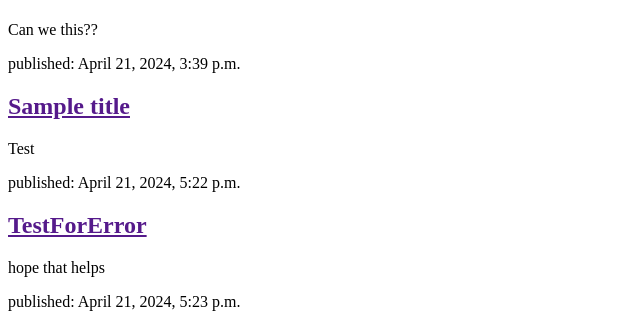
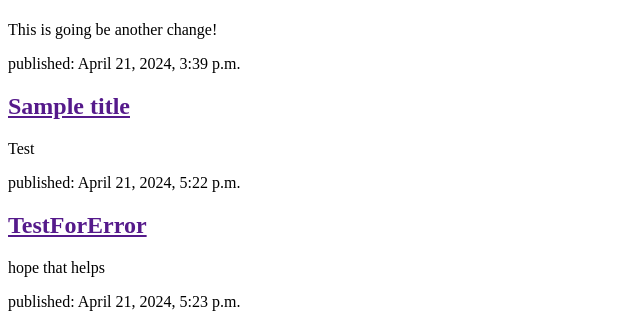
Before and after one commit to kamadomin/my-first-blog, a Django app: page / in a window 1280 px wide. Shown: the part 45-360 px from the top of the page, without its empty margins (0-640 px from the left). Run offline with Django 3.2, Linux system fonts and the light colour scheme; data comes from the database, SQL or seed files in the repository.

```diff
--- a/blog/templates/blog/post_list.html
+++ b/blog/templates/blog/post_list.html
@@ -2,7 +2,7 @@
     <h1><a href="/">Django Girls Blog</a></h1>
 </header>
 
-<p> Can we this?? </p>
+<p> This is going be another change! </p>
 
 {% for post in posts %}
     <article>
```
